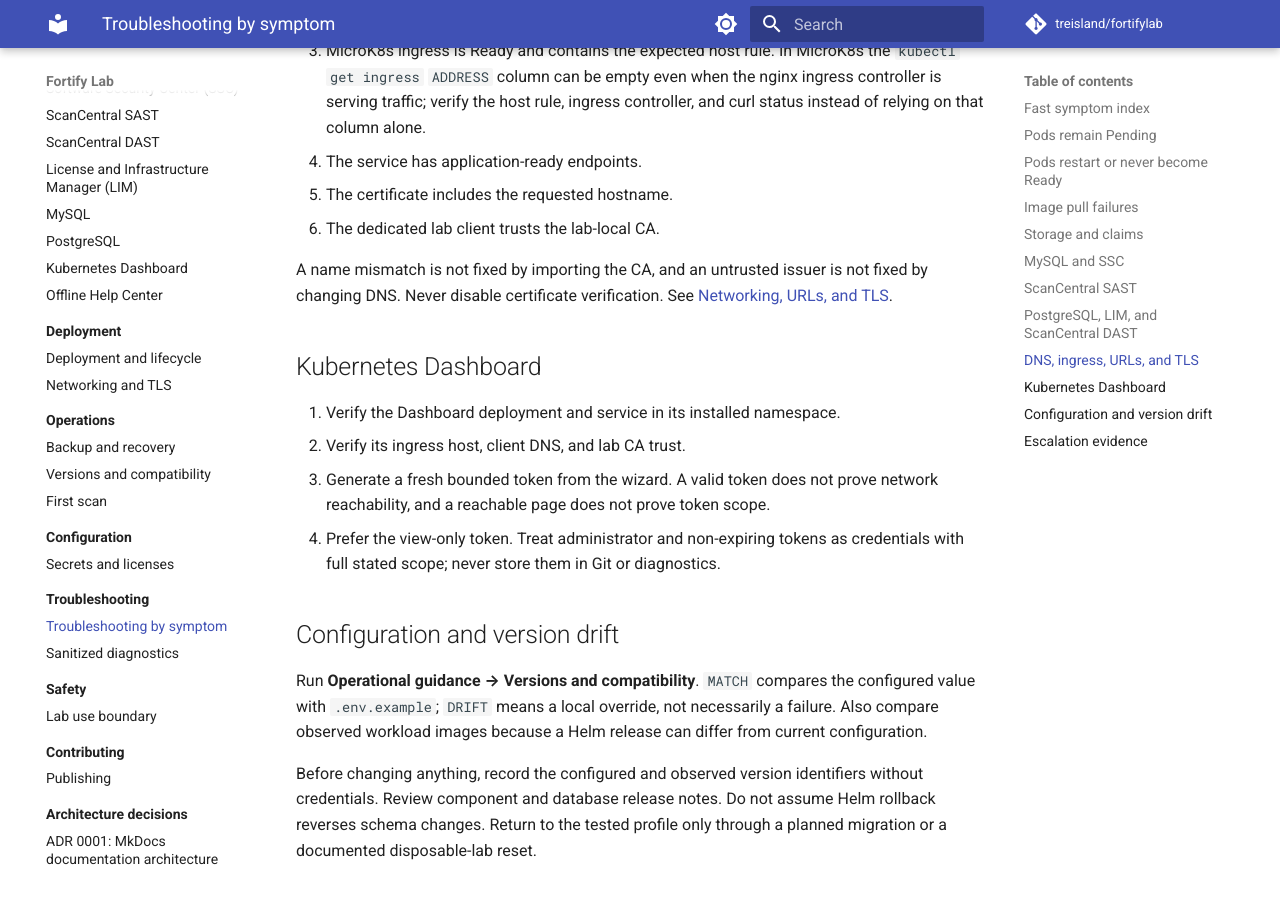
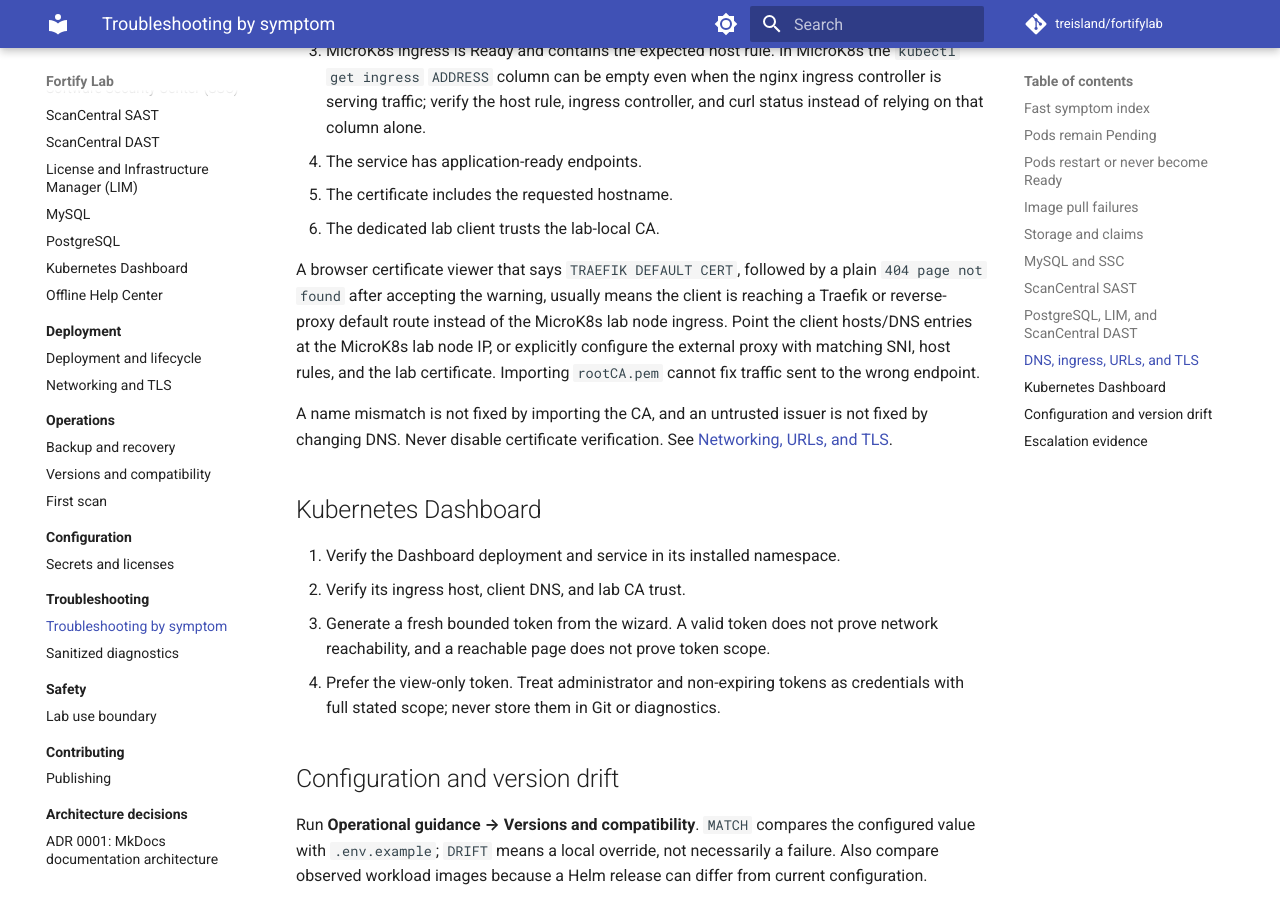
Before and after one commit to treisland/fortifylab, an MkDocs documentation site: the page built from docs/operations/troubleshooting.md, in a window 1280 px wide and 900 px high, scrolled down 4054 px. Built offline with MkDocs 1.6.1 and Material for MkDocs 9.7.7, drawn with Linux system fonts in a browser that asks for light colours; comment, search, counter and statistics services are not loaded.

Commit message:
Diagnose wrong ingress endpoint TLS

```diff
--- a/docs/operations/troubleshooting.md
+++ b/docs/operations/troubleshooting.md
@@ -154,6 +154,14 @@
 5. The certificate includes the requested hostname.
 6. The dedicated lab client trusts the lab-local CA.
 
+A browser certificate viewer that says `TRAEFIK DEFAULT CERT`, followed by a plain
+`404 page not found` after accepting the warning, usually means the client is
+reaching a Traefik or reverse-proxy default route instead of the MicroK8s lab
+node ingress. Point the client hosts/DNS entries at the MicroK8s lab node IP,
+or explicitly configure the external proxy with matching SNI, host rules, and
+the lab certificate. Importing `rootCA.pem` cannot fix traffic sent to the wrong
+endpoint.
+
 A name mismatch is not fixed by importing the CA, and an untrusted issuer is
 not fixed by changing DNS. Never disable certificate verification. See
 [Networking, URLs, and TLS](networking-and-tls.md).
```
Also changed, not shown: docs/operations/networking-and-tls.md (+6 -0 lines), 4 other files.
